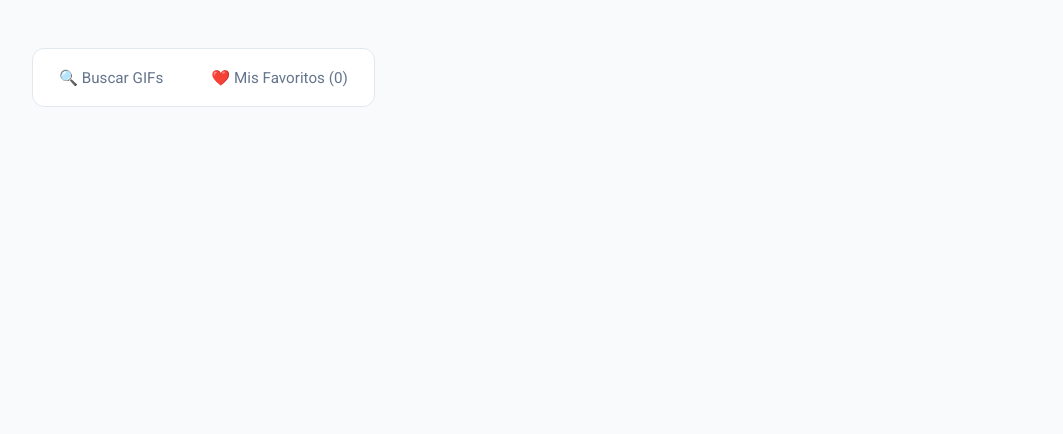
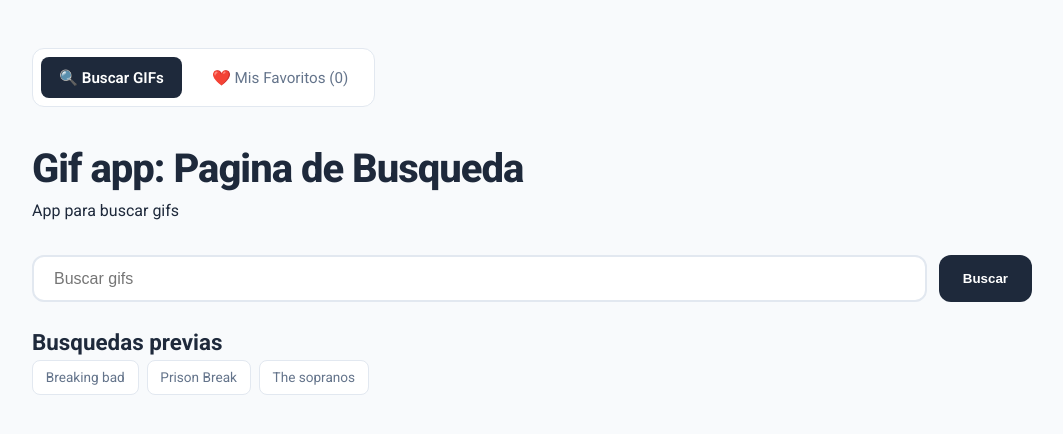
Before and after one commit to luis-maz0/gif-search, a React (Vite) app: page / in a window 1280 px wide. Shown: the top 434 px of the page, without its empty margins (108-1171 px from the left). Built offline with nearby package versions, Linux system fonts and the light colour scheme; no server answers.

Commit message:
Poniendo primera pagina como la de busqueda

```diff
--- a/src/GifApp.tsx
+++ b/src/GifApp.tsx
@@ -15,7 +15,7 @@ export const GifApp = () => {
 
   const {favorites, isFavorite, toggleFavorite} = useFavorites()
 
-  const [paginaActual, setPaginaActual] = useState<string>("favoritos")
+  const [paginaActual, setPaginaActual] = useState<string>("/")
 
   useEffect(() => {
 
```
